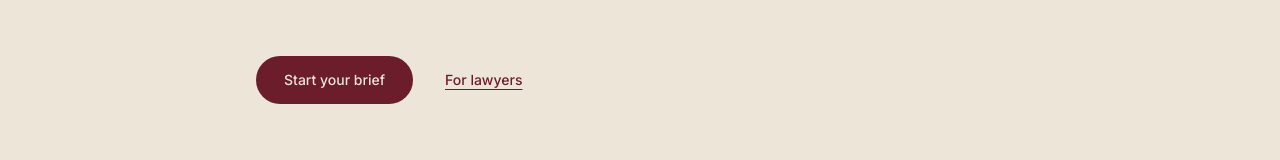
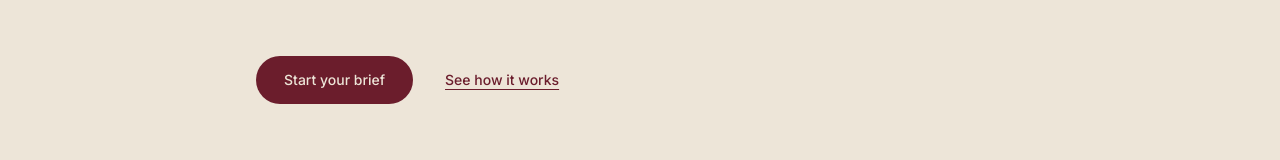
Before and after one commit to Peterls75/briefhub-web, a Next.js app: page /about in a window 1280 px wide. Shown: the part 1777-1937 px from the top of the page. Built offline with nearby package versions, Linux system fonts and the light colour scheme.

Commit message:
feat: make For lawyers an unlisted page (no nav, no cross-links, noindex)

```diff
--- a/src/app/about/page.tsx
+++ b/src/app/about/page.tsx
@@ -82,10 +82,10 @@ export default function AboutPage() {
                   Start your brief
                 </Link>
                 <Link
-                  href="/for-lawyers"
+                  href="/how-it-works"
                   className="text-sm font-medium text-accent underline underline-offset-4 hover:no-underline"
                 >
-                  For lawyers
+                  See how it works
                 </Link>
               </div>
             </div>
--- a/src/app/for-lawyers/page.tsx
+++ b/src/app/for-lawyers/page.tsx
@@ -1,8 +1,20 @@
+import type { Metadata } from "next";
 import Link from "next/link";
 import { SiteNav } from "@/components/SiteNav";
 import { SiteFooter } from "@/components/SiteFooter";
 import { PageHeader } from "@/components/PageHeader";
 import { Eyebrow } from "@/components/Eyebrow";
+
+/**
+ * Unlisted page: reachable by direct URL only, not linked from the
+ * client-facing nav and not indexed by search engines. Used by direct
+ * outreach to prospective panel lawyers.
+ */
+
+export const metadata: Metadata = {
+  title: "BriefHub for lawyers",
+  robots: { index: false, follow: false },
+};
 
 export default function ForLawyersPage() {
   return (
--- a/src/app/how-it-works/page.tsx
+++ b/src/app/how-it-works/page.tsx
@@ -119,10 +119,10 @@ export default function HowItWorksPage() {
                 Start your brief
               </Link>
               <Link
-                href="/for-lawyers"
+                href="/about"
                 className="text-sm font-medium text-accent underline underline-offset-4 hover:no-underline"
               >
-                For lawyers
+                About BriefHub
               </Link>
             </div>
           </div>
--- a/src/components/SiteNav.tsx
+++ b/src/components/SiteNav.tsx
@@ -3,7 +3,6 @@ import { Wordmark } from "./Wordmark";
 
 const navLinks = [
   { href: "/how-it-works", label: "How it works" },
-  { href: "/for-lawyers", label: "For lawyers" },
   { href: "/about", label: "About" },
 ];
 
```
